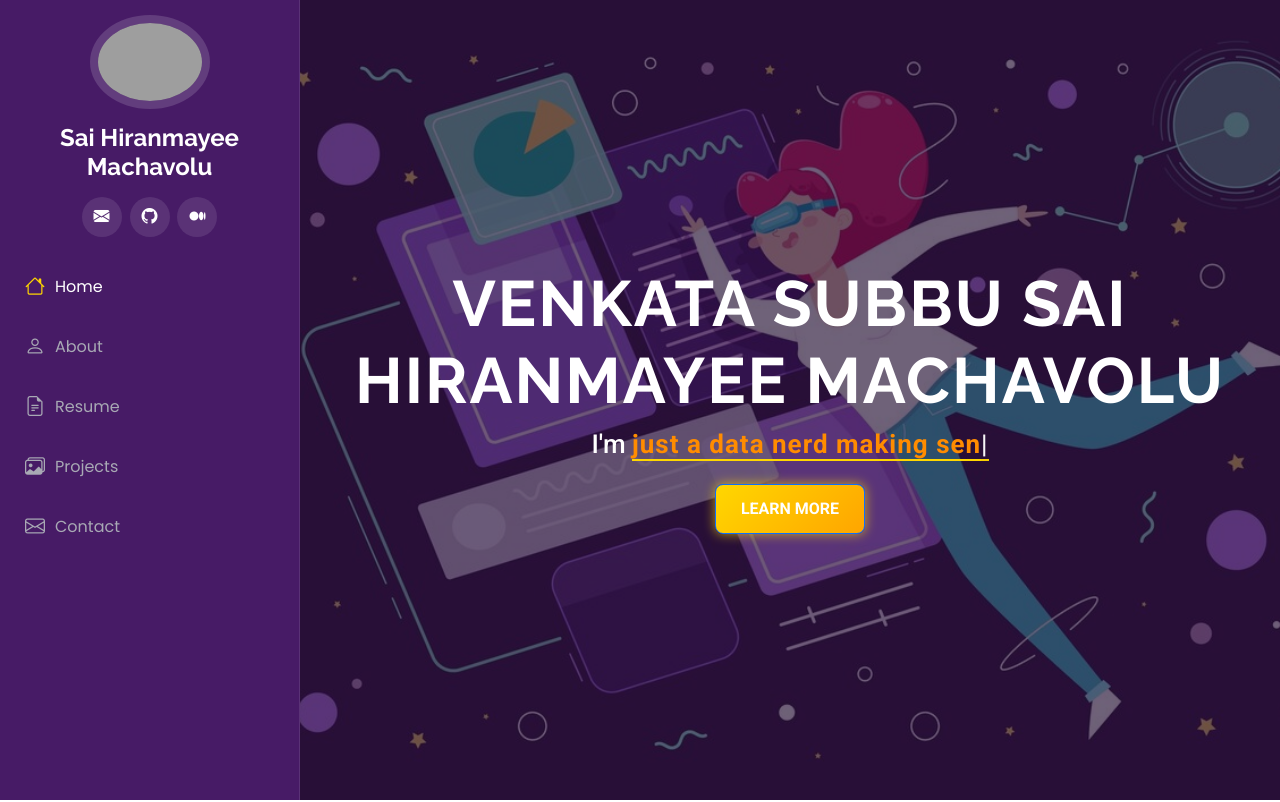
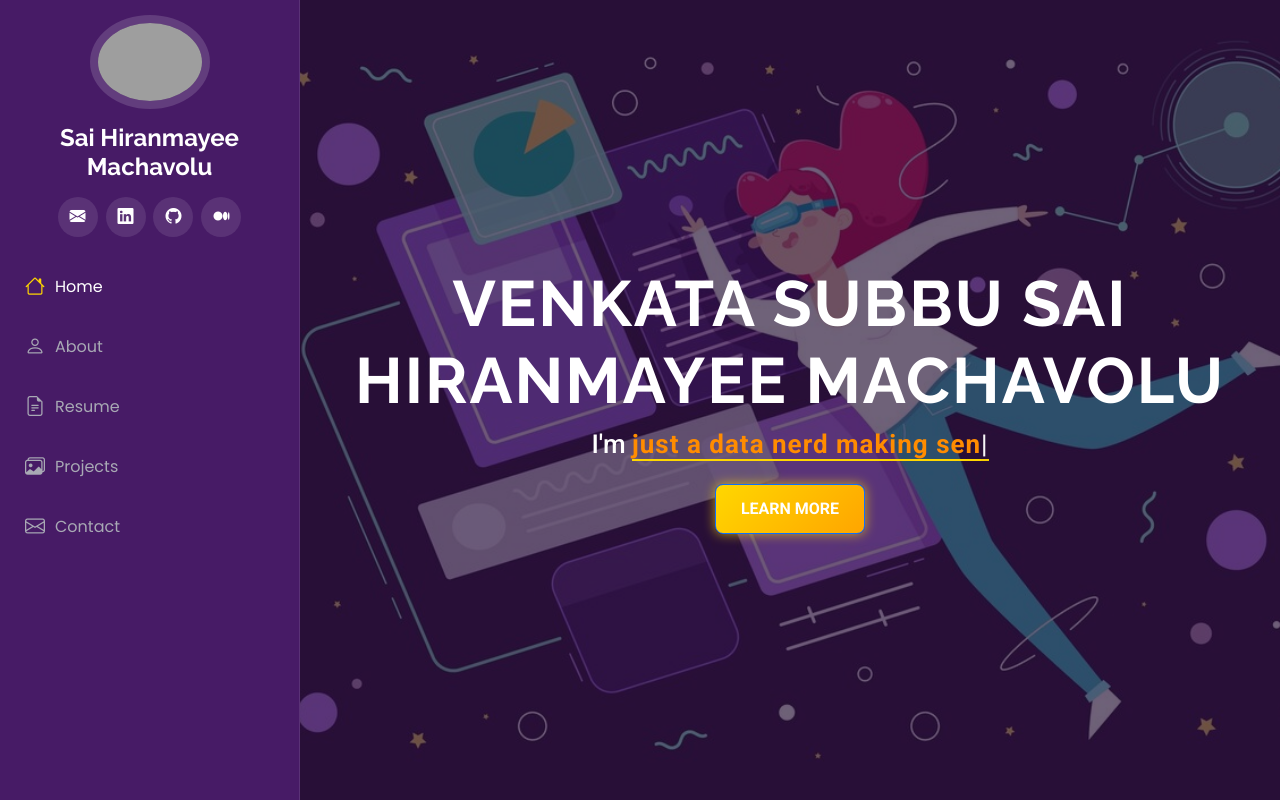
Before and after one commit to hiranmayee1123/SaiHiranmayee.Github.io, a plain HTML site: page index.html in a window 1280 px wide. Shown: the top 802 px of the page. Drawn offline with nearby package versions, Linux system fonts and the light colour scheme; grey boxes are pictures that could not be loaded.

Commit message:
Update index.html

```diff
--- a/index.html
+++ b/index.html
@@ -54,6 +54,7 @@
 
     <div class="social-links text-center">
       <a href="mailto:your-venkatamachavolu1123@gmail.com" class="mail" target="_blank"><i class="bi bi-envelope-fill"></i></a>
+      <a href="https://www.linkedin.com/in/hiranmayee1123/" class="linkedin" target="_blank"><i class="bi bi-linkedin"></i></a>
       <a href="https://github.com/hiranmayee1123" class="github" target="_blank"><i class="bi bi-github"></i></a>
       <a href="https://medium.com/@hiranmayee1123" class="medium" target="_blank"><i class="bi bi-medium"></i></a>
   </div>
```
